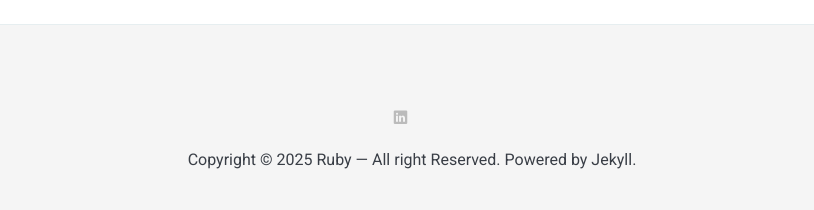
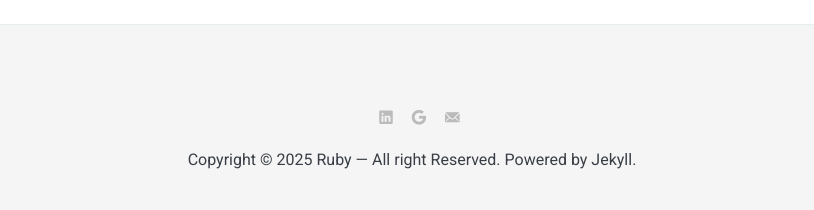
Before and after one commit to ZhangJingru-Ruby/ZhangJingru-Ruby.github.io, a Jekyll site: the page built from _pages/about.md, in a window 1280 px wide. Shown: the part 2111-2321 px from the top of the page, without its empty margins (228-1042 px from the left). Built offline with Jekyll 4.4.1, drawn with Linux system fonts in a browser that asks for light colours; nearby versions of some CDN libraries.

Commit message:
✨ Fix contact section to show LinkedIn and emails

```diff
--- a/_includes/contact-link.html
+++ b/_includes/contact-link.html
@@ -11,7 +11,7 @@
     {% if site.data.settings.email %}
       <li>
         <a href="{{ site.data.settings.email }}" title="Email">
-          <i class="ion ion-ios-google"></i>
+          <i class="ion ion-logo-google"></i>
         </a>
       </li>
     {% endif %}
@@ -19,7 +19,7 @@
     {% if site.data.settings.edu-email %}
       <li>
         <a href="{{ site.data.settings.edu-email }}" title="University Email">
-          <i class="ion ion-mail"></i>
+          <i class="ion ion-ios-mail"></i>
         </a>
       </li>
     {% endif %}
```
